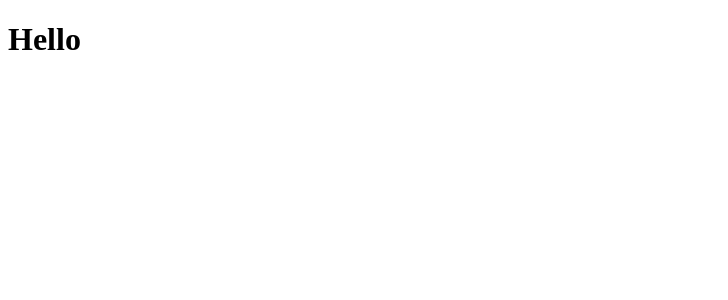
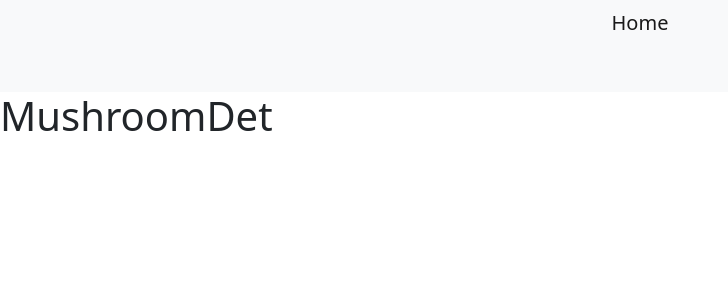
Before and after one commit to AlanSoto31/mushroom-catalog, a React (Create React App) app: page /1 in a window 1280 px wide. Shown: the top 300 px of the page, without its empty margins (0-728 px from the left). Built offline with nearby package versions, Linux system fonts and the light colour scheme.

Commit message:
Set Routes

```diff
--- a/package.json
+++ b/package.json
@@ -6,8 +6,11 @@
     "@testing-library/jest-dom": "^5.11.4",
     "@testing-library/react": "^11.1.0",
     "@testing-library/user-event": "^12.1.10",
+    "bootstrap": "^5.1.0",
     "react": "^17.0.2",
+    "react-bootstrap": "^2.0.0-beta.6",
     "react-dom": "^17.0.2",
+    "react-router-dom": "^5.3.0",
     "react-scripts": "4.0.3",
     "web-vitals": "^1.0.1"
   },
--- /dev/null
+++ b/src/Components/Navbar.js
@@ -0,0 +1,13 @@
+import React from 'react';
+import { Link } from 'react-router-dom';
+import Nav from 'react-bootstrap/Nav';
+
+const Navbar = () => (
+  <Nav className="navbar navbar-light bg-light d-flex justify-content-center align-content-center">
+    <div>
+      <Link className="navbar-brand" to="/"><p className="nav-home text-center">Home</p></Link>
+    </div>
+  </Nav>
+);
+
+export default Navbar;
--- /dev/null
+++ b/src/Components/Routes.js
@@ -0,0 +1,18 @@
+import React from 'react';
+import { Route, Switch } from 'react-router-dom';
+import Navbar from './Navbar';
+import MushroomList from '../Containers/MushroomList';
+import MushroomDet from '../Containers/MushroomDet';
+
+const Routes = () => (
+  <>
+    <Navbar />
+    <Switch>
+      <Route path="/" component={MushroomList} exact />
+      <Route path="/:id" exact component={MushroomDet} />
+      <Route component={Error} />
+    </Switch>
+  </>
+);
+
+export default Routes;
--- /dev/null
+++ b/src/Containers/MushroomDet.js
@@ -0,0 +1,7 @@
+import React from 'react';
+
+const MushroomDet = () => (
+  <h1>MushroomDet</h1>
+);
+
+export default MushroomDet;
--- /dev/null
+++ b/src/Containers/MushroomList.js
@@ -0,0 +1,7 @@
+import React from 'react';
+
+const MushroomList = () => (
+  <h1>MushroomList</h1>
+);
+
+export default MushroomList;
--- a/src/index.js
+++ b/src/index.js
@@ -1,10 +1,12 @@
 import React from 'react';
 import ReactDOM from 'react-dom';
-import App from './App';
+import { BrowserRouter } from 'react-router-dom';
+import Routes from './Components/Routes';
+import 'bootstrap/dist/css/bootstrap.min.css';
 
 ReactDOM.render(
-  <React.StrictMode>
-    <App />
-  </React.StrictMode>,
+  <BrowserRouter>
+    <Routes />
+  </BrowserRouter>,
   document.getElementById('root'),
 );
```
Also changed, not shown: 1 other file (tests, documents, lock files or other folders).
